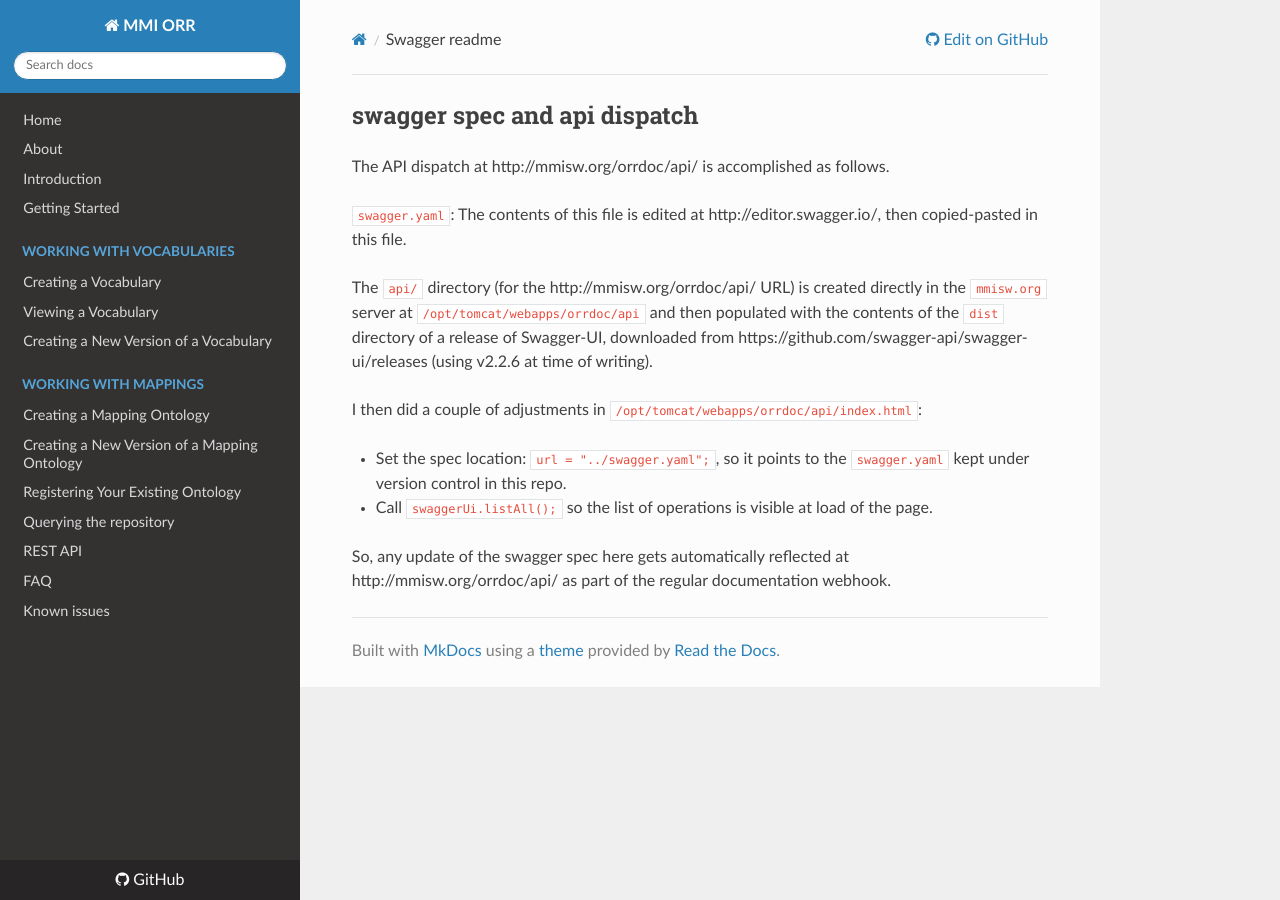
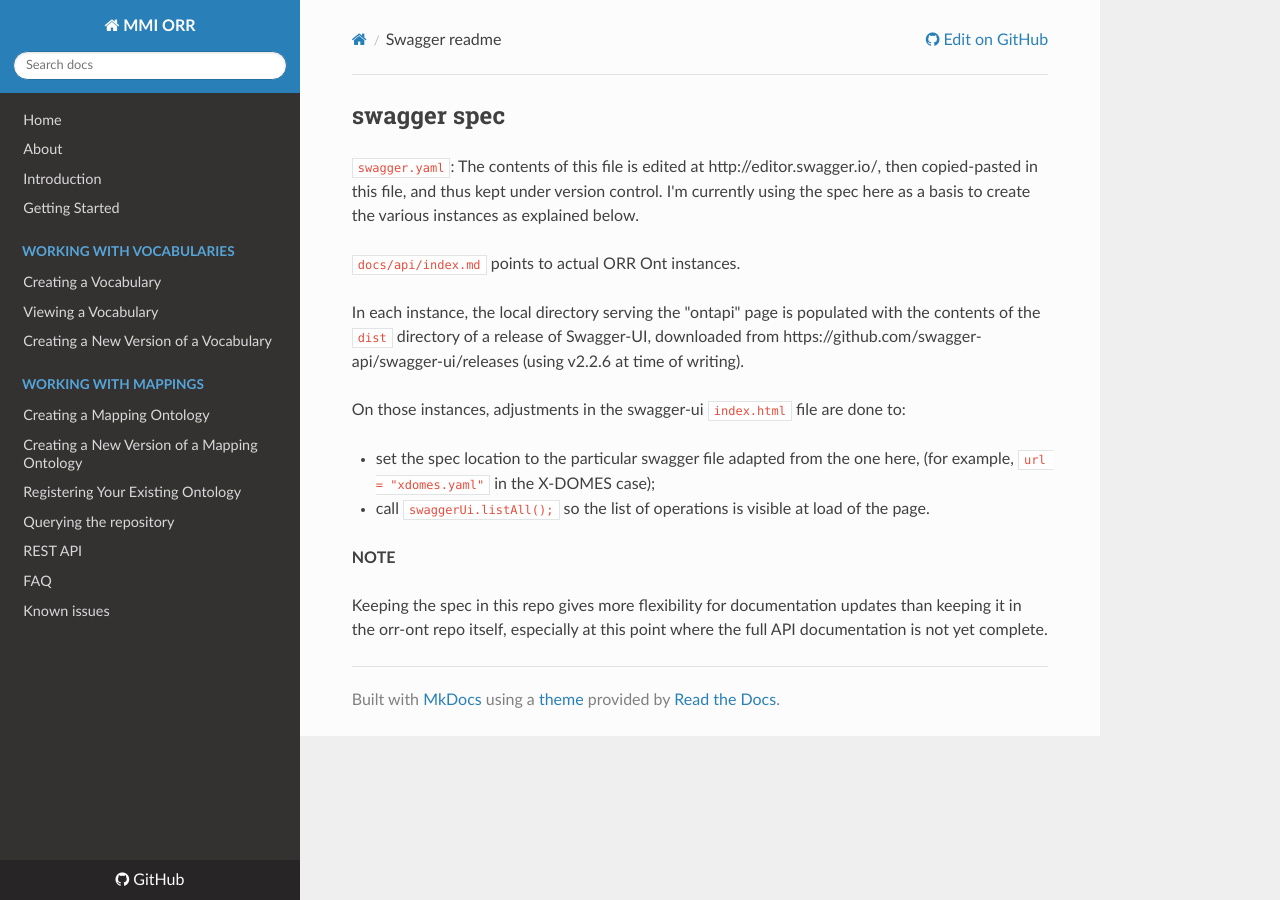
Before and after one commit to mmisw/mmiorr-docs, an MkDocs documentation site: the page built from docs/swagger-readme.md, in a window 1280 px wide. Built offline with MkDocs 1.6.1, drawn with Linux system fonts in a browser that asks for light colours; nearby versions of some CDN libraries; old or Windows-style settings are respelled for this version of MkDocs.

Commit message:
define api/index.md with pointers to the actual documention sites for the known ORR Ont instances

```diff
--- a/docs/swagger-readme.md
+++ b/docs/swagger-readme.md
@@ -1,23 +1,26 @@
-## swagger spec and api dispatch
-
-
-The API dispatch at http://mmisw.org/orrdoc/api/ is accomplished as follows.
+## swagger spec
 
 `swagger.yaml`: The contents of this file is edited at http://editor.swagger.io/,
-then copied-pasted in this file.
+then copied-pasted in this file, and thus kept under version control.
+I'm currently using the spec here as a basis to create the various instances
+as explained below.
 
-The `api/` directory (for the http://mmisw.org/orrdoc/api/ URL) is created
-directly in the `mmisw.org` server at `/opt/tomcat/webapps/orrdoc/api` and
-then populated with the contents of the `dist` directory of a release of
+`docs/api/index.md` points to actual ORR Ont instances.
+
+In each instance, the local directory serving the "ontapi" page is
+populated with the contents of the `dist` directory of a release of
 Swagger-UI, downloaded from https://github.com/swagger-api/swagger-ui/releases
 (using v2.2.6 at time of writing).
 
-I then did a couple of adjustments in `/opt/tomcat/webapps/orrdoc/api/index.html`:
+On those instances, adjustments in the swagger-ui `index.html` file are done to:
 
- - Set the spec location: `url = "../swagger.yaml";`, so it points to the
-   `swagger.yaml` kept under version control in this repo.
- - Call `swaggerUi.listAll();` so the list of operations is visible at load
+ - set the spec location to the particular swagger file adapted from the
+   one here, (for example, `url = "xdomes.yaml"` in the X-DOMES case);
+ - call `swaggerUi.listAll();` so the list of operations is visible at load
    of the page.
 
-So, any update of the swagger spec here gets automatically reflected at
-http://mmisw.org/orrdoc/api/ as part of the regular documentation webhook.
+**NOTE**
+
+Keeping the spec in this repo gives more flexibility for documentation updates
+than keeping it in the orr-ont repo itself, especially at this point where
+the full API documentation is not yet complete.
--- a/mkdocs.yml
+++ b/mkdocs.yml
@@ -21,6 +21,6 @@ pages:
   - Creating a New Version of a Mapping Ontology: mapping/newversion.md
 - Registering Your Existing Ontology: upload.md
 - Querying the repository: query.md
-- REST API: rest.md
+- REST API: api/index.md
 - FAQ: faq.md
 - Known issues: knownissues.md
```
Also changed, not shown: docs/api/index.md (added, +25 -0 lines), docs/rest.md (deleted, +0 -5 lines).
